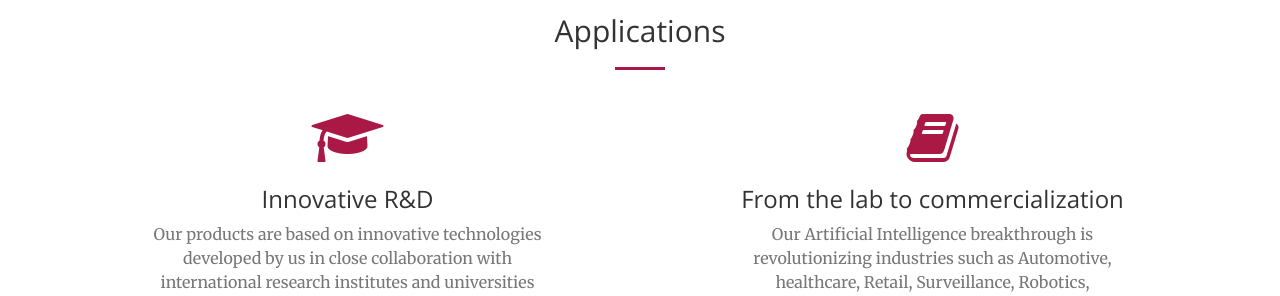
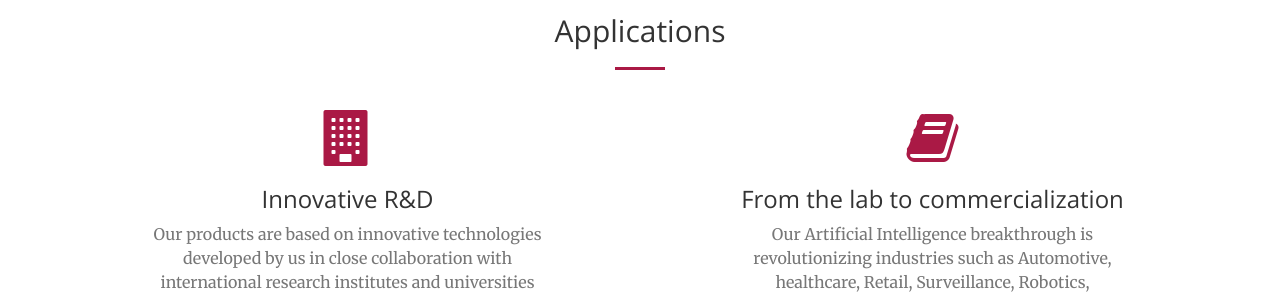
Before and after one commit to hoursec/github.io, a Jekyll site: the page built from index.html, in a window 1280 px wide and 900 px high, scrolled down 1272 px. Shown: the part 150-446 px from the top of the window. Built offline with Jekyll 4.4.1, drawn with Linux system fonts in a browser that asks for light colours.

Commit message:
Update services.html

```diff
--- a/_includes/services.html
+++ b/_includes/services.html
@@ -11,7 +11,7 @@
         <div class="row">
             <div class="col-lg-6 col-md-6 text-center">
                 <div class="service-box">
-                    <i class="fa fa-4x fa-graduation-cap wow bounceIn text-primary"></i>
+                    <i class="fa fa-4x fa-building wow bounceIn text-primary"></i>
                     <h3>Innovative R&D</h3>
                     <p class="text-muted">Our products are based on innovative technologies developed by us in close collaboration with
                         international research institutes and universities around the world.</p>
```
